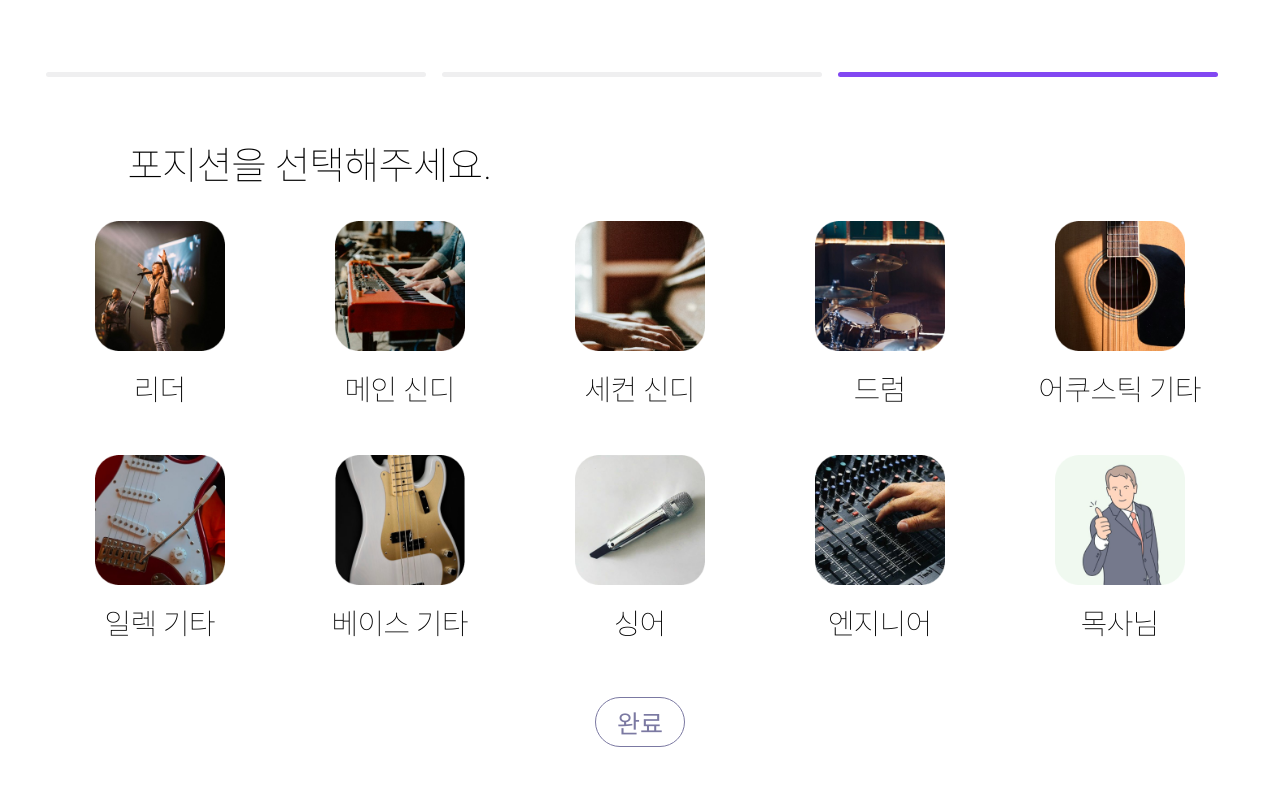
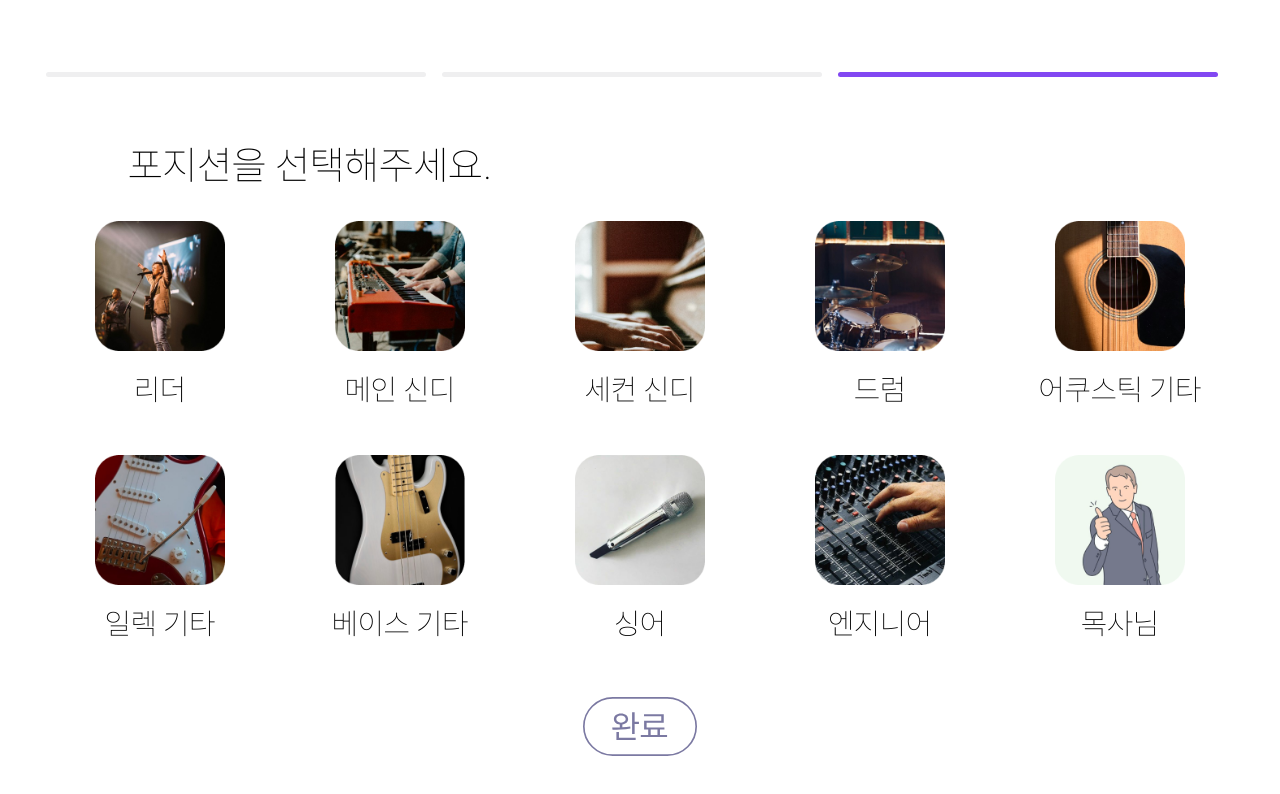
Before and after one commit to Church-Plus/church-front-2024, a React (Create React App) app: page /CreatePosition in a window 1280 px wide. Shown: the top 794 px of the page. Built offline with nearby package versions, Linux system fonts and the light colour scheme.

Commit message:
refactor: SelectPosition 코드 리팩토링

```diff
--- a/src/pages/CreateTeamPage/SelectPosition.jsx
+++ b/src/pages/CreateTeamPage/SelectPosition.jsx
@@ -1,7 +1,6 @@
 import React from "react";
-import { Link } from "react-router-dom";
-import { NextStepBtn } from "../../components/Common/CreateTeamButton";
 import styled, { css } from "styled-components";
+import completeBtn from "../../assets/commonStyle/완료 버튼.svg";
 
 import img1 from "../../assets/positionImg/1_리더.png";
 import img2 from "../../assets/positionImg/2_메인신디.png";
@@ -13,6 +12,7 @@ import img7 from "../../assets/positionImg/7_베이스기타.png"
 import img8 from "../../assets/positionImg/8_싱어.png";
 import img9 from "../../assets/positionImg/9_엔지니어.png";
 import img10 from "../../assets/positionImg/10_목사님.png";
+import { useNavigate } from "react-router-dom";
 
 const positionImages = [
   {
@@ -121,9 +121,20 @@ const Input = styled.div`
 const Btn = styled.div`
   margin-top: 0.5rem;
   text-align: center;
+
+  img {
+    height: 59px;
+    cursor: pointer;
+  }
 `;
 
 function SelectPosition() {
+  const navigate = useNavigate();
+
+  const handleCompleteBtnClick = () => {
+    navigate("/");
+  };
+
   return (
     <Wrapper>
       <TopNoticeBars>
@@ -144,11 +155,11 @@ function SelectPosition() {
       </PositionContainer>
 
       <Btn>
-        <NextStepBtn>
-          <Link to={"/"} style={{ textDecoration: "none", color: "inherit" }}>
-            완료
-          </Link>
-        </NextStepBtn>
+        <img
+          onClick={handleCompleteBtnClick}
+          src={completeBtn}
+          alt="완료 버튼"
+        />
       </Btn>
     </Wrapper>
   );
```
Also changed, not shown: src/assets/commonStyle/완료 버튼.svg (added).
